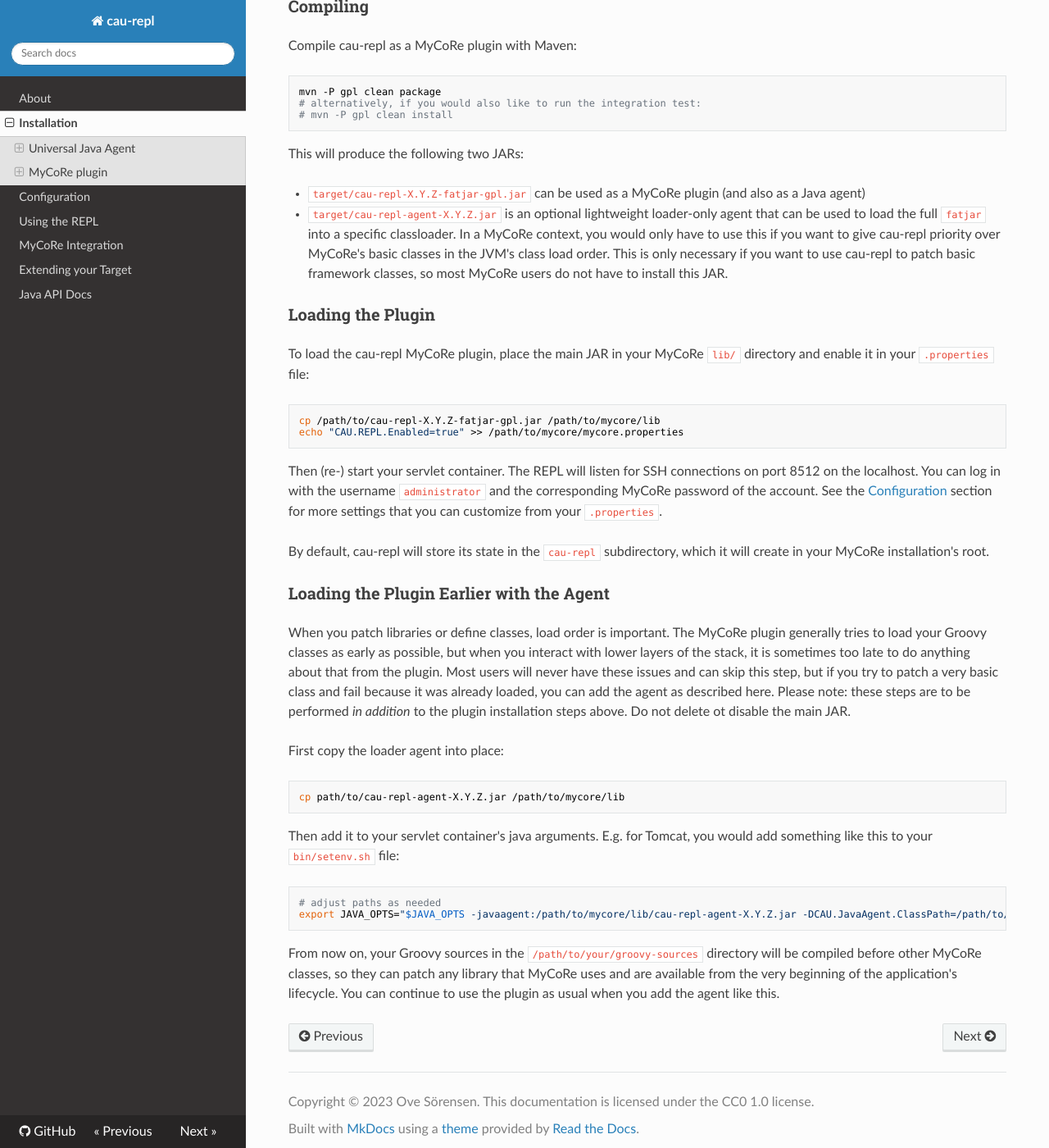
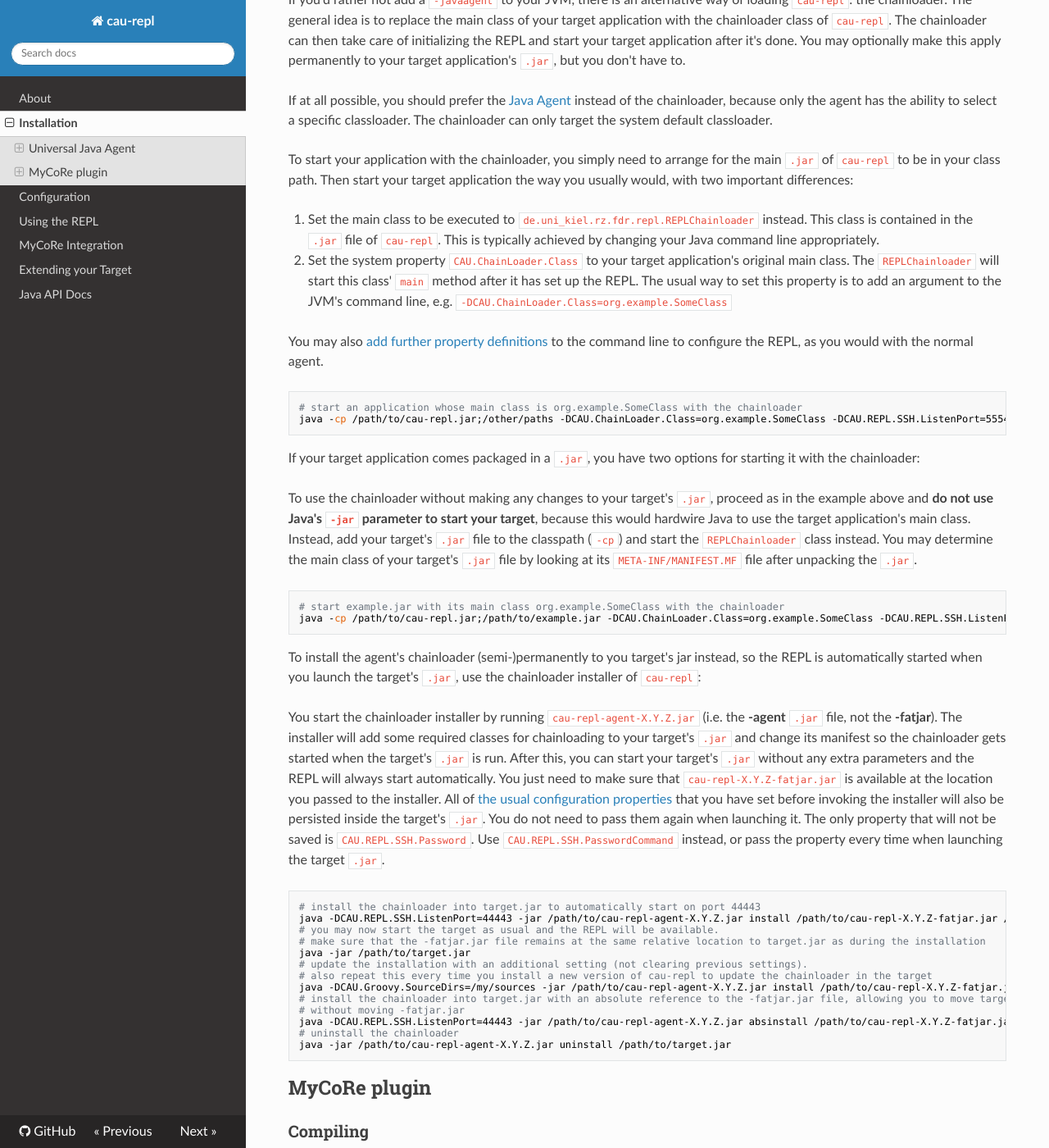
Before and after one commit to os-cau/cau-repl, an MkDocs documentation site: the page built from docs/installation.md, in a window 1280 px wide and 1400 px high, scrolled down 1960 px. Shown: the whole window at 82% size. Built offline with MkDocs 1.6.1, drawn with Linux system fonts in a browser that asks for light colours; nearby versions of some CDN libraries; some of the changed text lies outside the part shown.

Commit message:
add chainloader docs

````diff
--- a/docs/installation.md
+++ b/docs/installation.md
@@ -76,6 +76,74 @@ _Remark_: it is currently not possible to patch the class that the agent trigger
 on (by the time it is seen, it is too late to block it). So make sure to select a trigger that triggers in the correct
 classloader, but before the first class you would like to patch.
 
+### An Alternative Method for Loading: the Chainloader
+
+If you'd rather not add a `-javaagent` to your JVM, there is an alternative way of loading `cau-repl`: the chainloader.
+The general idea is to replace the main class of your target application with the chainloader class of `cau-repl`. The
+chainloader can then take care of initializing the REPL and start your target application after it's done. You may
+optionally make this apply permanently to your target application's `.jar`, but you don't have to.
+
+If at all possible, you should prefer the [Java Agent](#loading-the-agent) instead of the chainloader, because only the
+agent has the ability to select a specific classloader. The chainloader can only target the system default classloader.
+
+To start your application with the chainloader, you simply need to arrange for the main `.jar` of `cau-repl` to be in your
+class path. Then start your target application the way you usually would, with two important differences:
+
+1. Set the main class to be executed to `de.uni_kiel.rz.fdr.repl.REPLChainloader` instead. This class is contained in
+the `.jar` file of `cau-repl`. This is typically achieved by changing your Java command line appropriately.
+2. Set the system property `CAU.ChainLoader.Class` to your target application's original main class. The `REPLChainloader`
+will start this class' `main` method after it has set up the REPL. The usual way to set this property is to add an argument to
+the JVM's command line, e.g. `-DCAU.ChainLoader.Class=org.example.SomeClass`
+
+You may also [add further property definitions](configuration.md#system-properties-for-the-universal-java-agent) to the command line to configure the REPL, as you would with the normal
+agent.
+
+```bash
+# start an application whose main class is org.example.SomeClass with the chainloader
+java -cp /path/to/cau-repl.jar;/other/paths -DCAU.ChainLoader.Class=org.example.SomeClass -DCAU.REPL.SSH.ListenPort=5554 de.uni_kiel.rz.fdr.repl.REPLChainloader
+```
+
+If your target application comes packaged in a `.jar`, you have two options for starting it with the chainloader:
+
+To use the chainloader without making any changes to your target's `.jar`, proceed as in the example above and
+**do not use Java's `-jar` parameter to start your target**, because this would hardwire Java to use the target application's
+main class. Instead, add your target's `.jar` file to the classpath (`-cp`) and start the `REPLChainloader` class instead.
+You may determine the main class of your target's `.jar` file by looking at its `META-INF/MANIFEST.MF` file after
+unpacking the `.jar`.
+
+```bash
+# start example.jar with its main class org.example.SomeClass with the chainloader
+java -cp /path/to/cau-repl.jar;/path/to/example.jar -DCAU.ChainLoader.Class=org.example.SomeClass -DCAU.REPL.SSH.ListenPort=5554 de.uni_kiel.rz.fdr.repl.REPLChainloader
+```
+To install the agent's chainloader (semi-)permanently to you target's jar instead, so the REPL is automatically started when you
+launch the target's `.jar`, use the chainloader installer of `cau-repl`:
+
+You start the chainloader installer by running
+`cau-repl-agent-X.Y.Z.jar` (i.e. the **-agent** `.jar` file, not the **-fatjar**). The installer will add some required
+classes for chainloading to your target's `.jar` and change its manifest so the chainloader gets started when the target's
+`.jar` is run. After this, you can start your target's `.jar` without any extra parameters and the REPL will always start
+automatically. You just need to make sure that `cau-repl-X.Y.Z-fatjar.jar` is available at the location you passed to the installer.
+All of [the usual configuration properties](configuration.md#system-properties-for-the-universal-java-agent) that you have set
+before invoking the installer will also be persisted inside the target's `.jar`. You do not need to pass them
+again when launching it. The only property that will not be saved is `CAU.REPL.SSH.Password`. Use
+`CAU.REPL.SSH.PasswordCommand` instead, or pass the property every time when launching the target `.jar`.
+
+```bash
+# install the chainloader into target.jar to automatically start on port 44443
+java -DCAU.REPL.SSH.ListenPort=44443 -jar /path/to/cau-repl-agent-X.Y.Z.jar install /path/to/cau-repl-X.Y.Z-fatjar.jar /path/to/target.jar
+# you may now start the target as usual and the REPL will be available.
+# make sure that the -fatjar.jar file remains at the same relative location to target.jar as during the installation
+java -jar /path/to/target.jar
+# update the installation with an additional setting (not clearing previous settings).
+# also repeat this every time you install a new version of cau-repl to update the chainloader in the target
+java -DCAU.Groovy.SourceDirs=/my/sources -jar /path/to/cau-repl-agent-X.Y.Z.jar install /path/to/cau-repl-X.Y.Z-fatjar.jar /path/to/target.jar
+# install the chainloader into target.jar with an absolute reference to the -fatjar.jar file, allowing you to move target.jar
+# without moving -fatjar.jar
+java -DCAU.REPL.SSH.ListenPort=44443 -jar /path/to/cau-repl-agent-X.Y.Z.jar absinstall /path/to/cau-repl-X.Y.Z-fatjar.jar /path/to/target.jar
+# uninstall the chainloader
+java -jar /path/to/cau-repl-agent-X.Y.Z.jar uninstall /path/to/target.jar
+```
+
 ## MyCoRe plugin
 
 ### Compiling
````
Also changed, not shown: README.md (+1 -1 lines), docs/configuration.md (+1 -0 lines), docs/index.md (+1 -1 lines).
